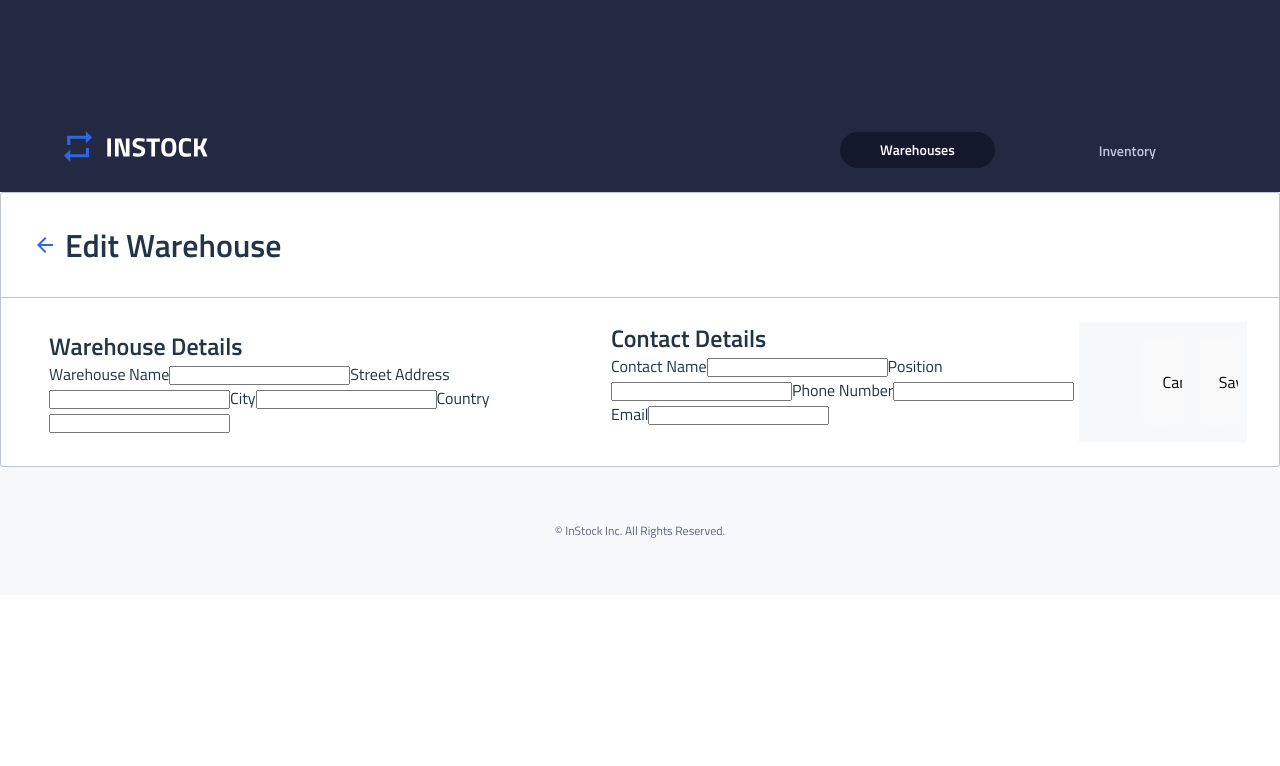
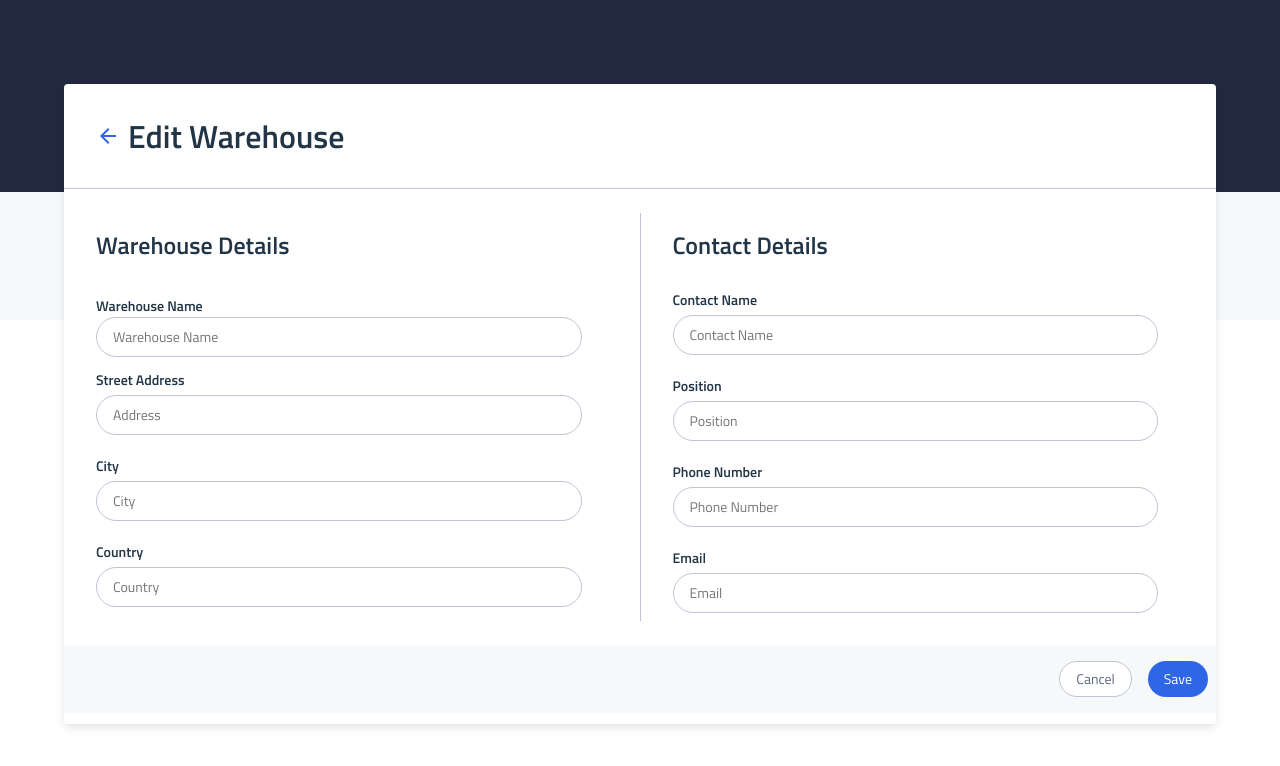
Before and after one commit to StefanUoft/InStock, a React (Vite) app: page /warehouses/edit/1 in a window 1280 px wide. Shown: the top 766 px of the page. Built offline with nearby package versions, Linux system fonts and the light colour scheme; no server answers.

Commit message:
-resolve edit bug- move buttons from outside of form to inside - style form - add page-content mixin to InventoryList - change gap for inventory list

```diff
--- a/src/components/EditWarehouse/EditWarehouse.jsx
+++ b/src/components/EditWarehouse/EditWarehouse.jsx
@@ -39,19 +39,20 @@ function EditWarehouse() {
   }, [id]);
 
   const validateInput = (name, value) => {
+    const emailPattern = /^[^\s@]+@[^\s@]+\.[^\s@]+$/;
     let error = "";
     if (!value) {
       error = "This field is required";
     } else {
       switch (name) {
         case "contact_email":
-          const emailPattern = /^[^\s@]+@[^\s@]+\.[^\s@]+$/;
           error = !emailPattern.test(value) ? "Valid email is required" : "";
           break;
         case "contact_phone":
-          const parsedPhoneNumber = parsePhoneNumberFromString(value, "US");
-          error =
-            !parsedPhoneNumber || !parsedPhoneNumber.isValid()
+          error = !value
+            .replaceAll("(", "")
+            .replaceAll(")", "")
+            .replaceAll(" ", "")
             ? "Valid phone number is required"
             : "";
           break;
@@ -67,7 +68,11 @@ function EditWarehouse() {
     let formattedValue = value;
 
     if (name === "contact_phone") {
-      formattedValue = formatPhoneNumber(value);
+      formattedValue = value
+        .replaceAll("(", "")
+        .replaceAll(")", "")
+        .replaceAll(" ", "");
+      console.log(formattedValue);
     }
 
     setFormData((prevData) => ({
@@ -154,94 +159,124 @@ function EditWarehouse() {
         </button>
         <h1 className="edit-warehouse__header-title">Edit Warehouse</h1>
       </div>
-
       {/* Warehouse Details Form */}
       <form className="edit-warehouse__forms" onSubmit={handleSaveClick}>
+        <div className="edit-warehouse__warehouse-form">
           <div className="edit-warehouse__warehouse-details">
-          <h2>Warehouse Details</h2>
-          <label>Warehouse Name</label>
+            <h2 className="edit-warehouse__warehouse-title">
+              Warehouse Details
+            </h2>
+            <div className="edit-warehouse__form-container"></div>
+            <label className="edit-warehouse__label">Warehouse Name</label>
             <input
               type="text"
+              className="edit-warehouse__input"
               name="warehouse_name"
-            value={formData.warehouse_name || ""}
+              placeholder="Warehouse Name"
+              value={formData.warehouse_name}
               onChange={handleChange}
             />
             {errors.warehouse_name && <p>{errors.warehouse_name}</p>}
-
-          <label>Street Address</label>
+            <div className="edit-warehouse__form-container">
+              <label className="edit-warehouse__label">Street Address</label>
               <input
                 type="text"
+                className="edit-warehouse__input"
                 name="address"
-            value={formData.address || ""}
+                placeholder="Address"
+                value={formData.address}
                 onChange={handleChange}
               />
               {errors.address && <p>{errors.address}</p>}
-
-          <label>City</label>
+            </div>
+            <div className="edit-warehouse__form-container">
+              <label className="edit-warehouse__label">City</label>
               <input
                 type="text"
+                className="edit-warehouse__input"
                 name="city"
-            value={formData.city || ""}
+                placeholder="City"
+                value={formData.city}
                 onChange={handleChange}
               />
               {errors.city && <p>{errors.city}</p>}
-
-          <label>Country</label>
+            </div>
+            <div className="edit-warehouse__form-container">
+              <label className="edit-warehouse__label">Country</label>
               <input
                 type="text"
+                className="edit-warehouse__input"
                 name="country"
-            value={formData.country || ""}
+                placeholder="Country"
+                value={formData.country}
                 onChange={handleChange}
               />
               {errors.country && <p>{errors.country}</p>}
             </div>
-
-        {/* Contact Details Form */}
-        <div className="edit-warehouse__contact-details">
-          <h2>Contact Details</h2>
-          <label>Contact Name</label>
+          </div>
+        </div>
+        <div className="edit-warehouse__contact-form">
+          <h2 className="edit-warehouse__contact-title">Contact Details</h2>
+          <div className="edit-warehouse__form-container">
+            <label className="edit-warehouse__label">Contact Name</label>
             <input
               type="text"
+              className="edit-warehouse__input"
               name="contact_name"
-            value={formData.contact_name || ""}
+              placeholder="Contact Name"
+              value={formData.contact_name}
               onChange={handleChange}
             />
             {errors.contact_name && <p>{errors.contact_name}</p>}
-
-          <label>Position</label>
+          </div>
+          <div className="edit-warehouse__form-container">
+            <label className="edit-warehouse__label">Position</label>
             <input
               type="text"
+              className="edit-warehouse__input"
               name="contact_position"
-            value={formData.contact_position || ""}
+              placeholder="Position"
+              value={formData.contact_position}
               onChange={handleChange}
             />
             {errors.contact_position && <p>{errors.contact_position}</p>}
-
-          <label>Phone Number</label>
+          </div>
+          <div className="edit-warehouse__form-container">
+            <label className="edit-warehouse__label">Phone Number</label>
             <input
               type="text"
+              className="edit-warehouse__input"
               name="contact_phone"
-            value={formData.contact_phone || ""}
+              placeholder="Phone Number"
+              value={formData.contact_phone}
               onChange={handleChange}
             />
             {errors.contact_phone && <p>{errors.contact_phone}</p>}
-
-          <label>Email</label>
+          </div>
+          <div className="edit-warehouse__form-container">
+            <label className="edit-warehouse__label">Email</label>
             <input
               type="email"
+              className="edit-warehouse__input"
               name="contact_email"
-            value={formData.contact_email || ""}
+              placeholder="Email"
+              value={formData.contact_email}
               onChange={handleChange}
             />
             {errors.contact_email && <p>{errors.contact_email}</p>}
           </div>
-
-        {/* Action Buttons */}
+        </div>
         <div className="edit-warehouse__form-buttons">
-          <button type="button" onClick={handleCancelClick}>
+          <button
+            className="add-warehouse__button-cancel"
+            type="button"
+            onClick={handleCancelClick}
+          >
             Cancel
           </button>
-          <button type="submit">Save</button>
+          <button type="submit" className="edit-warehouse__button-save">
+            Save
+          </button>
         </div>
       </form>
     </div>
--- a/src/components/EditWarehouse/EditWarehouse.scss
+++ b/src/components/EditWarehouse/EditWarehouse.scss
@@ -2,14 +2,8 @@
 @use "../../styles/partials/mixins" as *;
 @use "../../styles/partials/variables" as *;
 @use "../../styles/partials/global" as *;
-
 .edit-warehouse {
-  display: flex;
-  flex-direction: column;
-  width: 100%;
-  border: 1px solid $cloud-color;
-  border-radius: 0.1875rem;
-
+  @include page-content;
   &__header {
     display: flex;
     padding: 1.5rem 1rem;
@@ -18,7 +12,6 @@
       padding: 2rem;
     }
   }
-
   &__header-back-button {
     display: flex;
     align-items: center;
@@ -26,12 +19,10 @@
     background-color: transparent;
     padding: 0rem 0.5rem 0 0;
   }
-
   &__header-title {
     @include h1;
     overflow-y: hidden;
   }
-
   &__forms {
     width: 100%;
     display: flex;
@@ -39,7 +30,9 @@
     @include tablet {
       display: flex;
       flex-direction: row;
-      padding: 1.5rem 2rem;
+      flex-wrap: wrap;
+      padding: 1.5rem 0;
+      row-gap: 1.5rem;
     }
   }
   &__warehouse-form {
@@ -49,7 +42,7 @@
       display: flex;
       flex-direction: row;
       border-bottom: none;
-      padding-right: 2.5rem;
+      padding: 0 2rem;
       border-right: 1px solid $cloud-color;
     }
   }
@@ -57,7 +50,7 @@
     flex: 1;
     padding: 0.5rem 1rem;
     @include tablet {
-      padding-left: 2rem;
+      padding: 0 2rem;
     }
   }
   &__warehouse-details {
@@ -66,6 +59,7 @@
     border-bottom: 1px solid $cloud-color;
     @include tablet {
       border-bottom: none;
+      padding: 0;
     }
   }
   &__warehouse-title,
@@ -73,7 +67,6 @@
     @include h2;
     padding: 1rem 0;
   }
-
   &__form-container {
     display: flex;
     flex-direction: column;
@@ -83,7 +76,6 @@
     @include h3;
     padding: 0.25rem 0;
   }
-
   &__input {
     @include p2;
     width: 95%;
@@ -101,6 +93,7 @@
     justify-content: center;
     @include tablet {
       justify-content: flex-end;
+      width: 100%;
       padding-left: 5rem;
       padding-right: 0.5rem;
     }
@@ -114,7 +107,6 @@
   }
   &__button-save {
     @include button-primary;
-
     @include tablet {
       width: auto;
     }
--- a/src/components/InventoryList/InventoryList.scss
+++ b/src/components/InventoryList/InventoryList.scss
@@ -5,7 +5,15 @@
 .inventory {
   @include p2;
   background-color: $white-color;
-
+  @include page-content;
+  &__header {
+    display: flex;
+    padding: 1.5rem 1rem;
+    border-bottom: 1px solid $cloud-color;
+    @include tablet {
+      padding: 2rem;
+    }
+  }
   &__banner {
     display: flex;
     flex-direction: column;
@@ -14,6 +22,10 @@
     padding: 1rem;
     text-align: left;
     border-bottom: 0.0625rem solid $cloud-color;
+    &-input {
+      @include p2;
+    }
+
 
     @include tablet {
       display: flex;
@@ -107,6 +119,9 @@
     width: 100%;
     display: flex;
     flex-direction: column;
+    @include tablet{
+      gap:0;
+    }
   }
 
   &__item {
```
Lines whose indentation alone changed are shown as unchanged.
